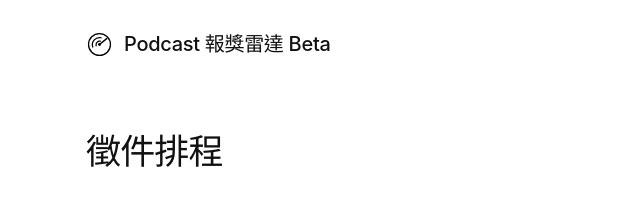
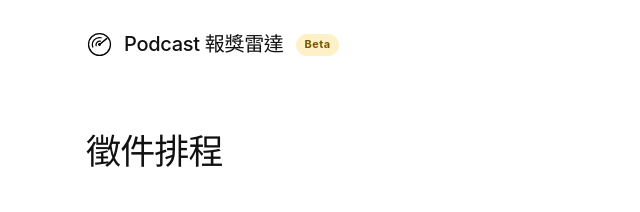
Before and after one commit to mirrorvoicegit/podcast-awards, a plain HTML site: page index.html in a window 1280 px wide. Shown: the top 212 px of the page, 24-664 px from the left. Drawn offline with Linux system fonts and the light colour scheme.

Commit message:
報獎雷達顯示 Beta 並移除一般使用者的候選審核入口

```diff
--- a/styles.css
+++ b/styles.css
@@ -232,3 +232,6 @@ footer a { color:inherit; text-underline-offset:3px; }
 .calendar-url code{font-size:12px;overflow-wrap:anywhere;padding:8px;background:#f6f6f6;border-radius:6px}
 .calendar-url button{padding:8px 14px;border:1px solid #171717;background:#fff;border-radius:6px;cursor:pointer}
 .copy-feedback{font-size:13px}
+
+/* Beta 版本標示 */
+.beta-badge { display:inline-flex; align-items:center; vertical-align:middle; margin-left:7px; padding:2px 9px; border-radius:999px; font-size:11px; line-height:1.6; font-weight:650; letter-spacing:0.035em; color:#795700; background:#fff1c7; }
```
